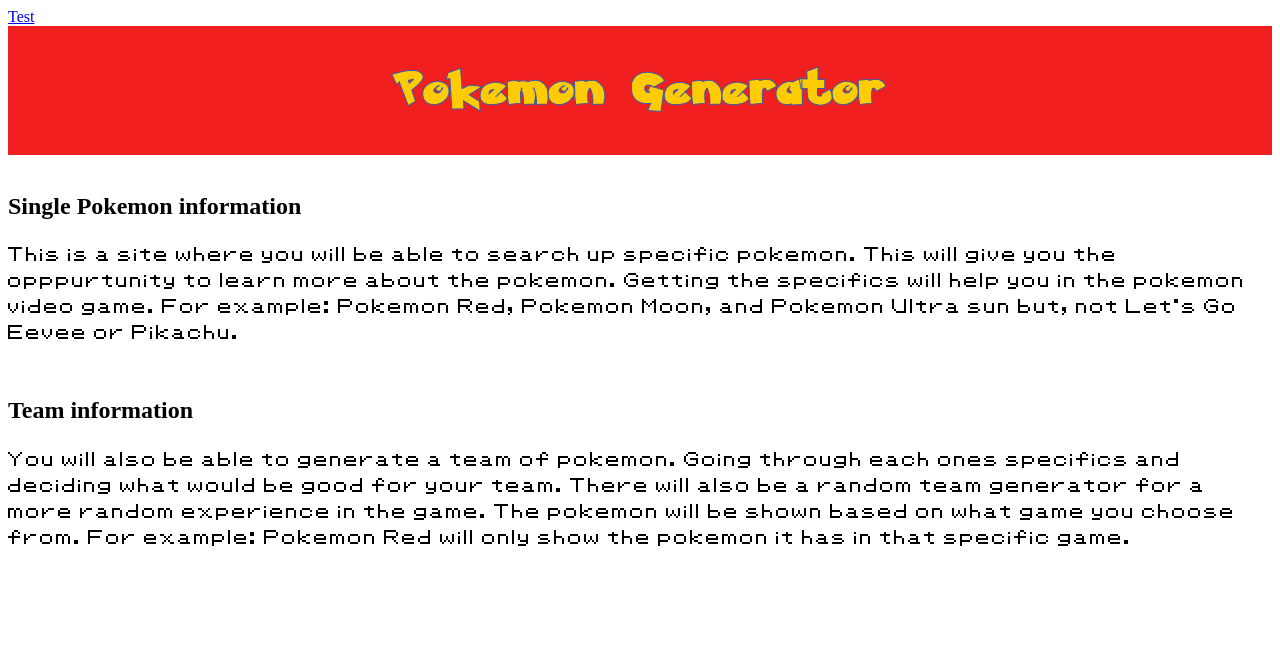
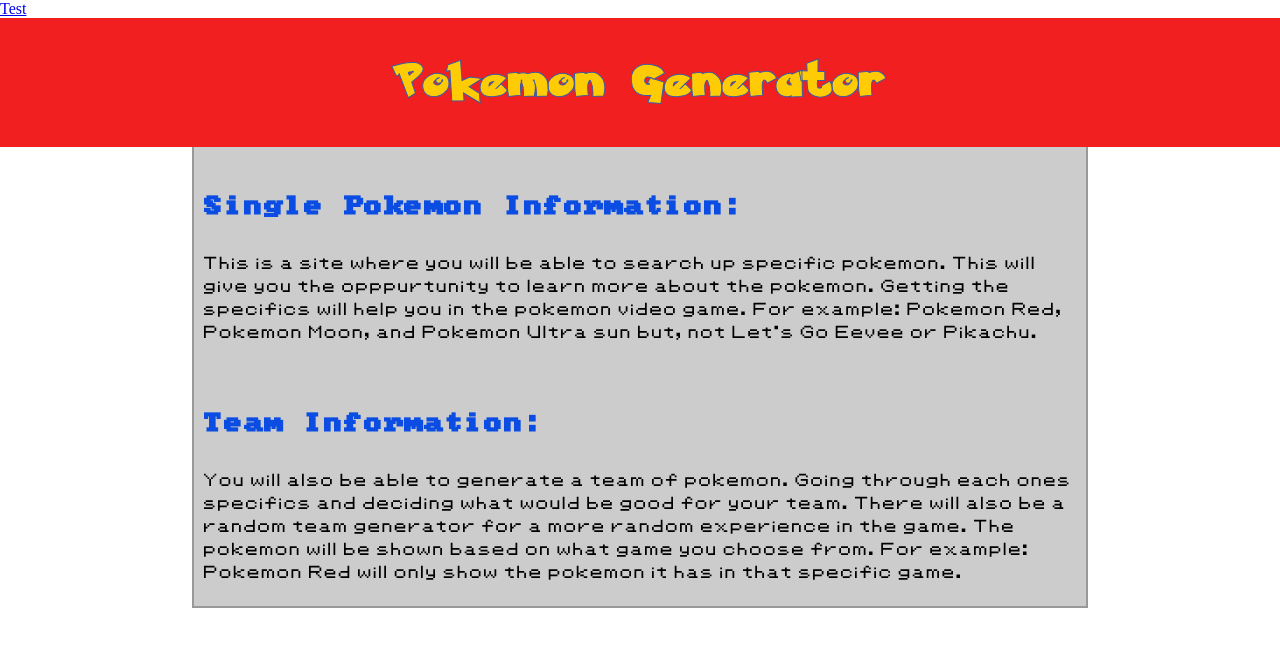
Before and after one commit to LemonProgrammer/PokemonTeamWebsite, a website: page index.html in a window 1280 px wide. Drawn offline with Linux system fonts and the light colour scheme.

Commit message:
Html, css
Added some more html elements as well as added styling. Makin' it look pretty!

```diff
--- a/index.html
+++ b/index.html
@@ -12,16 +12,17 @@
     <header class="title">
         <h1>Pokemon Generator</h1>
     </header>
-    <br />
-    <h2>Single Pokemon information</h2>
+    <div class="container">
+        <h2>Single Pokemon Information:</h2>
         <p>
             This is a site where you will be able to search up specific pokemon. This will give you the opppurtunity to learn more about the pokemon. Getting the specifics will help you in the pokemon video game. For example: Pokemon Red, Pokemon Moon, and Pokemon Ultra sun but, not Let's Go Eevee or Pikachu.
         </p>
         <br />
-    <h2>Team information</h2>
+        <h2>Team Information: </h2>
         <p>
             You will also be able to generate a team of pokemon. Going through each ones specifics and deciding what would be good for your team. There will also be a random team generator for a more random experience in the game. The pokemon will be shown based on what game you choose from. For example: Pokemon Red will only show the pokemon it has in that specific game.
         </p>
+    </div>
     <script src="index.js"></script>
 </body>
 </html>
--- a/style.css
+++ b/style.css
@@ -6,6 +6,20 @@
 @font-face {
     font-family: "Pokemon Classic";
     src: url(fonts/Pokemon\ Classic.ttf);
+}
+
+@font-face {
+    font-family: "Athens";
+    src: url(fonts/AthensClassic.ttf);
+}
+
+@font-face {
+    font-family: "Classic";
+    src: url(fonts/classic_memesbruh03.ttf);
+}
+
+html, body {
+    margin: 0;
 }
 
 h1 {
@@ -17,8 +31,15 @@
     margin-right: auto;
 }
 
+h2 {
+    font-family: "Classic";
+    color: #0b4ce2;
+    font-size: 40px;
+}
+
 p {
     font-family: "Pokemon Classic";
+    font-size: 14px;
 }
 
 .title {
@@ -26,3 +47,13 @@
     display: flex;
     text-align: center;
 }
+
+.container {
+    display: block;
+    margin-left: 15%;
+    margin-right: 15%;
+    background-color: #CCC;
+    padding: 10px;
+    border: 2px #999 solid;
+    border-top: 0px;
+}
```
Also changed, not shown: fonts/AthensClassic.ttf (added), fonts/classic_memesbruh03.ttf (added). Lines whose indentation alone changed are shown as unchanged.
